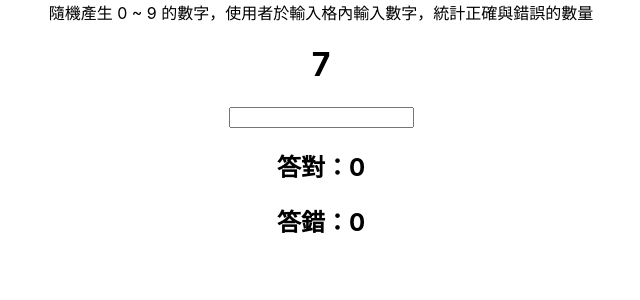
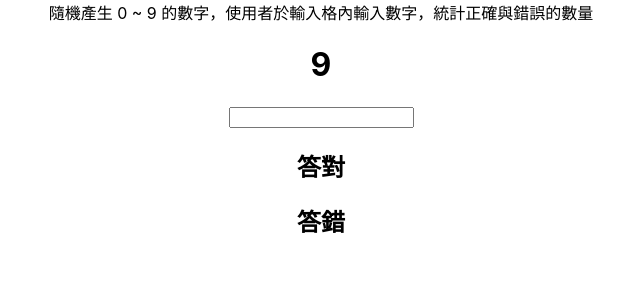
Before and after one commit to michelle3356/reactHw201911, a React (Create React App) app: page / in a window 1280 px wide. Shown: the top 300 px of the page, without its empty margins (319-959 px from the left). Built offline with nearby package versions, Linux system fonts and the light colour scheme.

Commit message:
hw 16 update

```diff
--- a/src/Hw16GuessNumSon.js
+++ b/src/Hw16GuessNumSon.js
@@ -1,12 +1,17 @@
 import React, { Component } from 'react'
 
+const tureError = {
+  right: '答對',
+  wrong: '答錯'
+}
 export default class Hw16GuessNumSon extends Component {
   render() {
     const rightWrong = this.props.rightWrong;
+    const trueError = this.props.trueError;
+
     return (
       <div>
-        <h2>答對：{rightWrong}</h2>
-        <h2>答錯：{rightWrong}</h2>
+        <h2>{tureError[rightWrong]}{trueError}</h2>
       </div>
     )
   }
--- a/src/Hw16GuessNumber.js
+++ b/src/Hw16GuessNumber.js
@@ -1,24 +1,49 @@
 import React, { Component } from 'react';
 import Hw16GuessNumSon from './Hw16GuessNumSon'
 
+function toright(tru){
+  return tru + 1;
+}
+
+function towrong(error){
+  return error + 1;
+}
+
+function guess(value, guess) {
+  console.log(value, guess)
+  const input = parseFloat(value);
+  if (Number.isNaN(input)) {
+    return '';
+  }
+  const output = guess(input);
+  const rounded = Math.round(output * 1000) / 1000;
+  return rounded.toString();
+}
+
+const random = Math.round(Math.random(0,8)*10)
 export default class Hw16GuessNumber extends Component {
   constructor(props){
     super(props);
-    const random = Math.round(Math.random(0,8)*10)
     this.state = {
       random: random,
       guessNum: '',
-      rightWrong: 0
+      rightWrong:'right'
     }
+    this.handleChange = this.handleChange.bind(this);
   }
 
   handleChange = (e) => {
     console.log(e.target.value)
+    this.setState({
+      random: random,
+    })
   }
   render() {
+    const random = this.state.random;
     const guessNum = this.state.guessNum;
-    const random = this.state.random;
     const rightWrong = this.state.rightWrong;
+    const tru = rightWrong === 'right' ? guess(guessNum, toright) : guessNum;
+    const error = rightWrong === 'wrong' ? guess(guessNum, towrong) : guessNum;
     return (
       <div>
         隨機產生 0 ~ 9 的數字，使用者於輸入格內輸入數字，統計正確與錯誤的數量
@@ -26,7 +51,8 @@ export default class Hw16GuessNumber extends Component {
         <input type="text"
         value={guessNum}
         onChange={this.handleChange}  />
-        <Hw16GuessNumSon rightWrong={rightWrong} />
+        <Hw16GuessNumSon rightWrong="right" trueError={tru} />
+        <Hw16GuessNumSon rightWrong="wrong" trueError={error} />
       </div>
     )
   }
```
